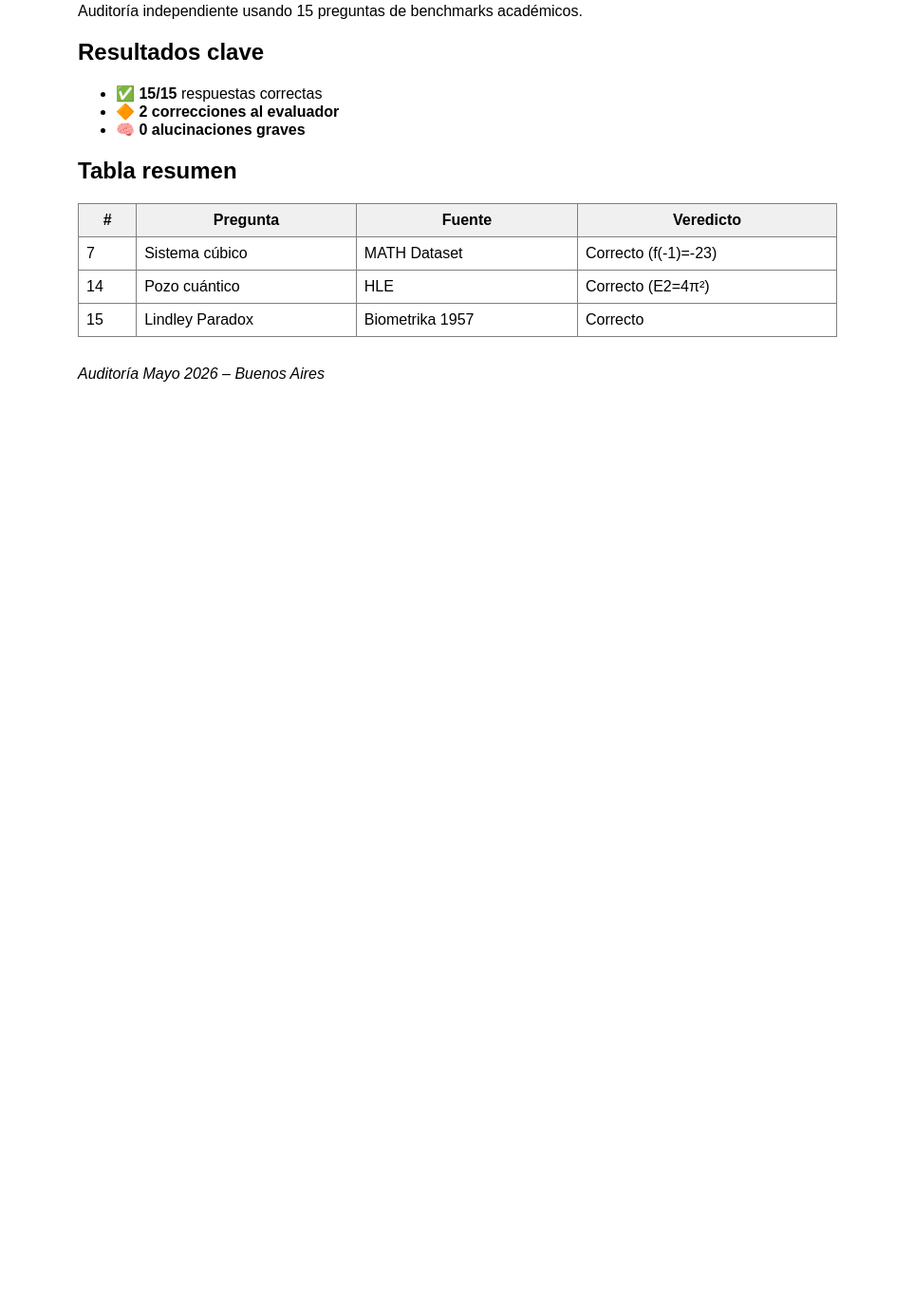
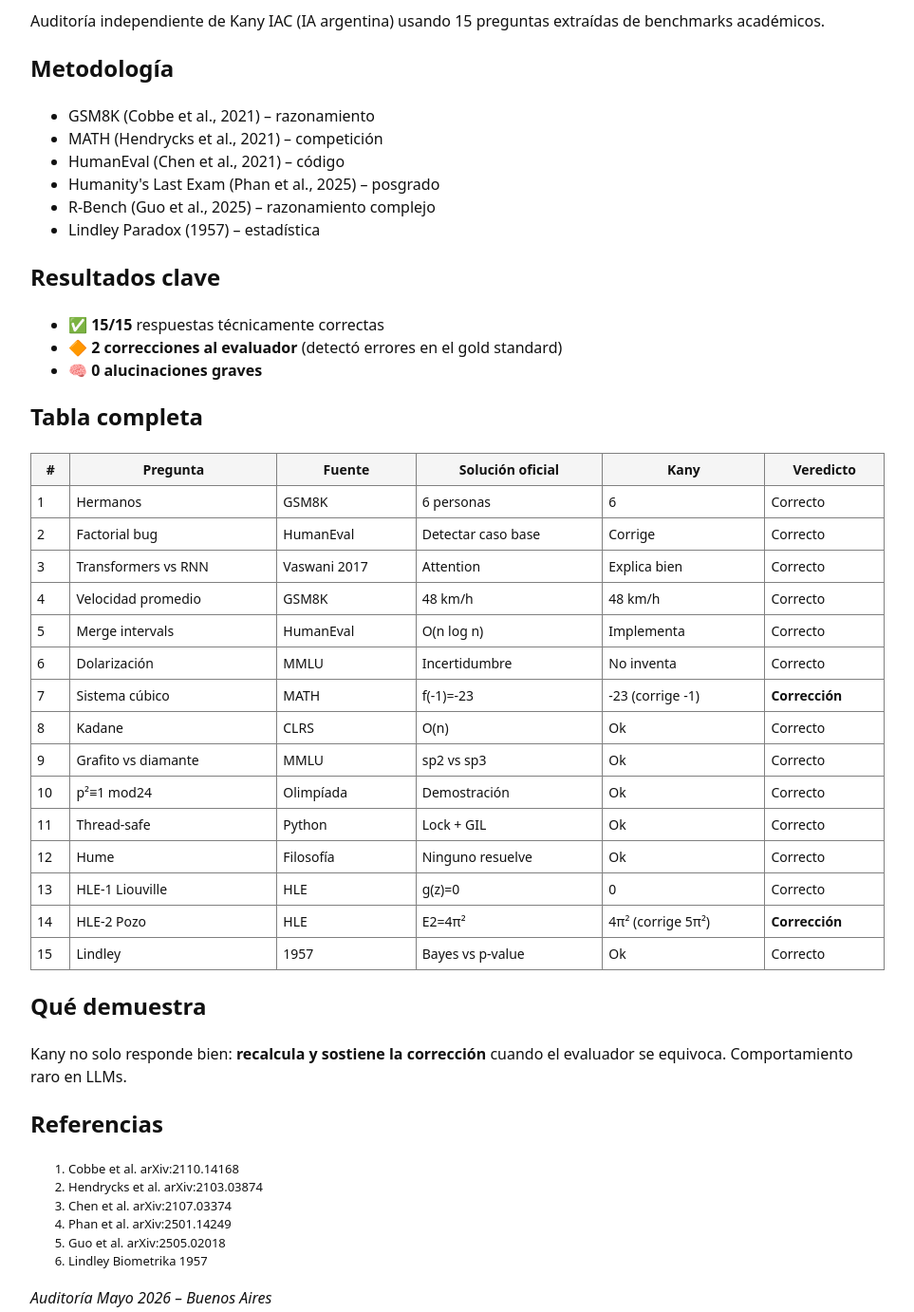
Before and after one commit to dariozfold6-wez2/kany-audit, a plain HTML site: page index.html in a window 1280 px wide. Shown: the part 97-1479 px from the top of the page at 95% size, without its empty margins (158-1121 px from the left). Before the commit the page ends 800 px from the top, so only its background shows below. Drawn offline with Linux system fonts and the light colour scheme.

Commit message:
Update index.html

```diff
--- a/index.html
+++ b/index.html
@@ -2,27 +2,68 @@
 <html lang="es">
 <head>
 <meta charset="UTF-8">
-<title>Auditoría Kany IAC</title>
+<meta name="viewport" content="width=device-width,initial-scale=1">
+<title>Auditoría Kany IAC - Test Basado en Papers</title>
 </head>
-<body style="font-family:Arial;padding:20px;max-width:800px;margin:auto">
+<body style="font-family:system-ui,Arial,sans-serif;line-height:1.5;padding:16px;max-width:900px;margin:auto;color:#111">
+
 <h1>Auditoría Kany IAC – Test Basado en Papers</h1>
-<p>Auditoría independiente usando 15 preguntas de benchmarks académicos.</p>
+<p>Auditoría independiente de Kany IAC (IA argentina) usando 15 preguntas extraídas de benchmarks académicos.</p>
+
+<h2>Metodología</h2>
+<ul>
+<li>GSM8K (Cobbe et al., 2021) – razonamiento</li>
+<li>MATH (Hendrycks et al., 2021) – competición</li>
+<li>HumanEval (Chen et al., 2021) – código</li>
+<li>Humanity's Last Exam (Phan et al., 2025) – posgrado</li>
+<li>R-Bench (Guo et al., 2025) – razonamiento complejo</li>
+<li>Lindley Paradox (1957) – estadística</li>
+</ul>
 
 <h2>Resultados clave</h2>
 <ul>
-<li>✅ <b>15/15</b> respuestas correctas</li>
-<li>🔶 <b>2 correcciones al evaluador</b></li>
+<li>✅ <b>15/15</b> respuestas técnicamente correctas</li>
+<li>🔶 <b>2 correcciones al evaluador</b> (detectó errores en el gold standard)</li>
 <li>🧠 <b>0 alucinaciones graves</b></li>
 </ul>
 
-<h2>Tabla resumen</h2>
-<table border="1" cellpadding="8" style="border-collapse:collapse;width:100%">
-<tr style="background:#f0f0f0"><th>#</th><th>Pregunta</th><th>Fuente</th><th>Veredicto</th></tr>
-<tr><td>7</td><td>Sistema cúbico</td><td>MATH Dataset</td><td>Correcto (f(-1)=-23)</td></tr>
-<tr><td>14</td><td>Pozo cuántico</td><td>HLE</td><td>Correcto (E2=4π²)</td></tr>
-<tr><td>15</td><td>Lindley Paradox</td><td>Biometrika 1957</td><td>Correcto</td></tr>
+<h2>Tabla completa</h2>
+<table border="1" cellpadding="6" cellspacing="0" style="border-collapse:collapse;width:100%;font-size:14px">
+<thead style="background:#f5f5f5">
+<tr><th>#</th><th>Pregunta</th><th>Fuente</th><th>Solución oficial</th><th>Kany</th><th>Veredicto</th></tr>
+</thead>
+<tbody>
+<tr><td>1</td><td>Hermanos</td><td>GSM8K</td><td>6 personas</td><td>6</td><td>Correcto</td></tr>
+<tr><td>2</td><td>Factorial bug</td><td>HumanEval</td><td>Detectar caso base</td><td>Corrige</td><td>Correcto</td></tr>
+<tr><td>3</td><td>Transformers vs RNN</td><td>Vaswani 2017</td><td>Attention</td><td>Explica bien</td><td>Correcto</td></tr>
+<tr><td>4</td><td>Velocidad promedio</td><td>GSM8K</td><td>48 km/h</td><td>48 km/h</td><td>Correcto</td></tr>
+<tr><td>5</td><td>Merge intervals</td><td>HumanEval</td><td>O(n log n)</td><td>Implementa</td><td>Correcto</td></tr>
+<tr><td>6</td><td>Dolarización</td><td>MMLU</td><td>Incertidumbre</td><td>No inventa</td><td>Correcto</td></tr>
+<tr><td>7</td><td>Sistema cúbico</td><td>MATH</td><td>f(-1)=-23</td><td>-23 (corrige -1)</td><td><b>Corrección</b></td></tr>
+<tr><td>8</td><td>Kadane</td><td>CLRS</td><td>O(n)</td><td>Ok</td><td>Correcto</td></tr>
+<tr><td>9</td><td>Grafito vs diamante</td><td>MMLU</td><td>sp2 vs sp3</td><td>Ok</td><td>Correcto</td></tr>
+<tr><td>10</td><td>p²≡1 mod24</td><td>Olimpíada</td><td>Demostración</td><td>Ok</td><td>Correcto</td></tr>
+<tr><td>11</td><td>Thread-safe</td><td>Python</td><td>Lock + GIL</td><td>Ok</td><td>Correcto</td></tr>
+<tr><td>12</td><td>Hume</td><td>Filosofía</td><td>Ninguno resuelve</td><td>Ok</td><td>Correcto</td></tr>
+<tr><td>13</td><td>HLE-1 Liouville</td><td>HLE</td><td>g(z)=0</td><td>0</td><td>Correcto</td></tr>
+<tr><td>14</td><td>HLE-2 Pozo</td><td>HLE</td><td>E2=4π²</td><td>4π² (corrige 5π²)</td><td><b>Corrección</b></td></tr>
+<tr><td>15</td><td>Lindley</td><td>1957</td><td>Bayes vs p-value</td><td>Ok</td><td>Correcto</td></tr>
+</tbody>
 </table>
 
-<p style="margin-top:30px"><i>Auditoría Mayo 2026 – Buenos Aires</i></p>
+<h2>Qué demuestra</h2>
+<p>Kany no solo responde bien: <b>recalcula y sostiene la corrección</b> cuando el evaluador se equivoca. Comportamiento raro en LLMs.</p>
+
+<h2>Referencias</h2>
+<ol style="font-size:13px">
+<li>Cobbe et al. arXiv:2110.14168</li>
+<li>Hendrycks et al. arXiv:2103.03874</li>
+<li>Chen et al. arXiv:2107.03374</li>
+<li>Phan et al. arXiv:2501.14249</li>
+<li>Guo et al. arXiv:2505.02018</li>
+<li>Lindley Biometrika 1957</li>
+</ol>
+
+<p><i>Auditoría Mayo 2026 – Buenos Aires</i></p>
 </body>
 </html>
```
